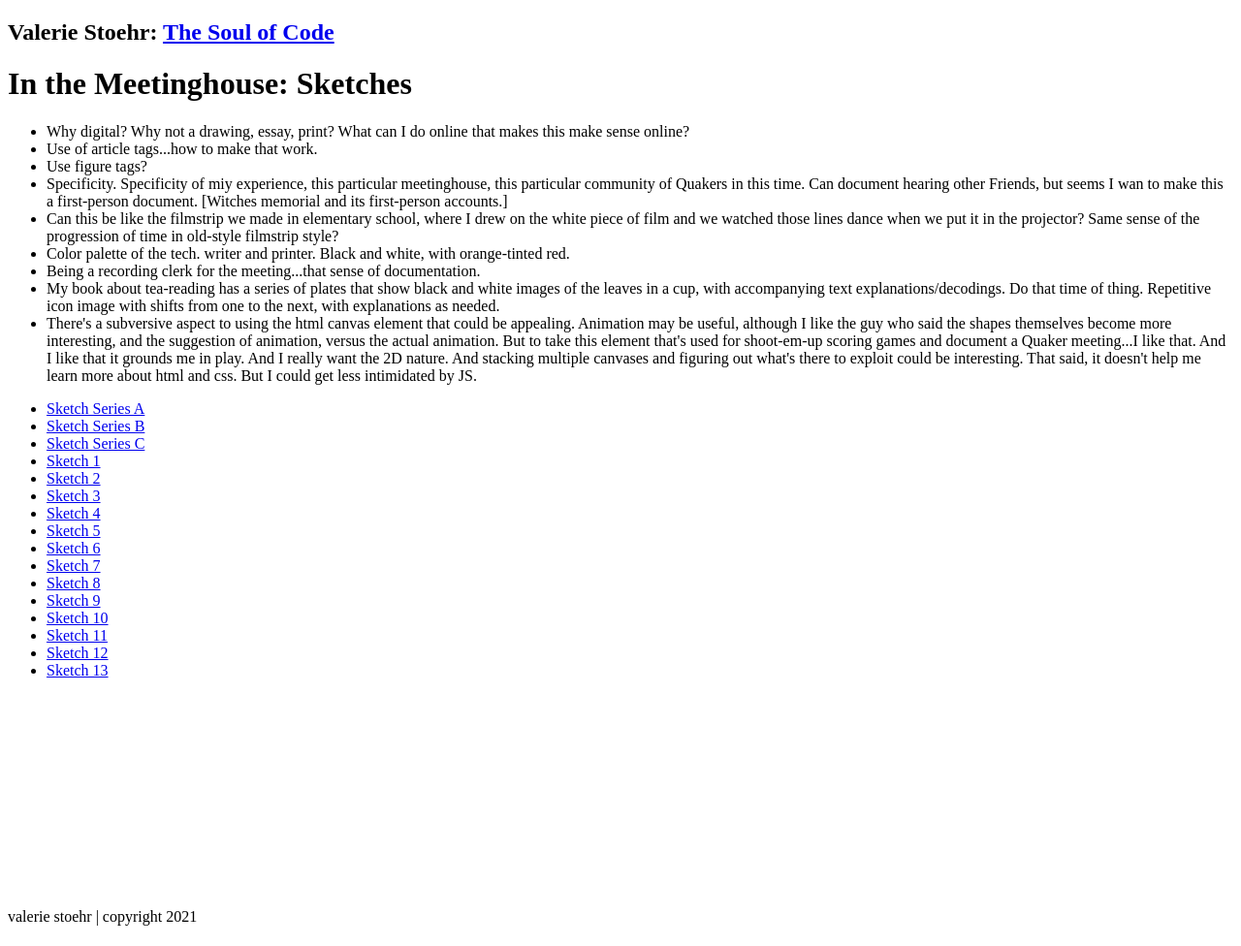
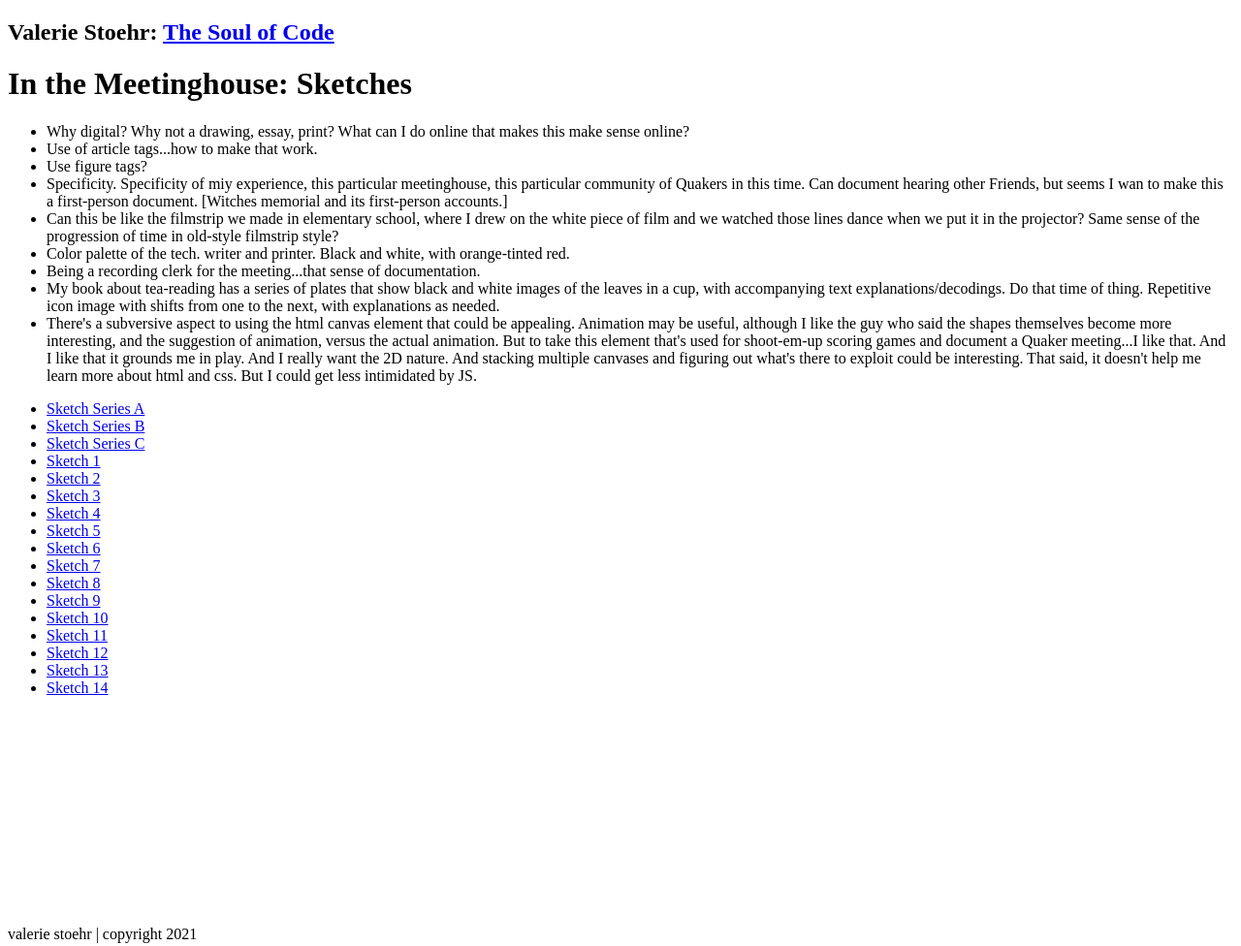
Before and after one commit to redbarnblackchickens/redbarnblackchickens.github.io, a plain HTML site: page meetinghouse.html in a window 1280 px wide. Shown: the whole page at 97% size. Drawn offline with Linux system fonts and the light colour scheme.

Commit message:
Add files via upload

```diff
--- a/meetinghouse.html
+++ b/meetinghouse.html
@@ -45,7 +45,8 @@
   <li><a href="mh/mh10.html">Sketch 10</a></li>
   <li><a href="mh/mh11.html">Sketch 11</a></li>
   <li><a href="mh/mh12.html">Sketch 12</a></li>
-   <li><a href="mh/mh13.html">Sketch 13</a></li>
+  <li><a href="mh/mh13.html">Sketch 13</a></li>
+  <li><a href="mh/mh14.html">Sketch 14</a></li>
 </ul>
 
 
```
